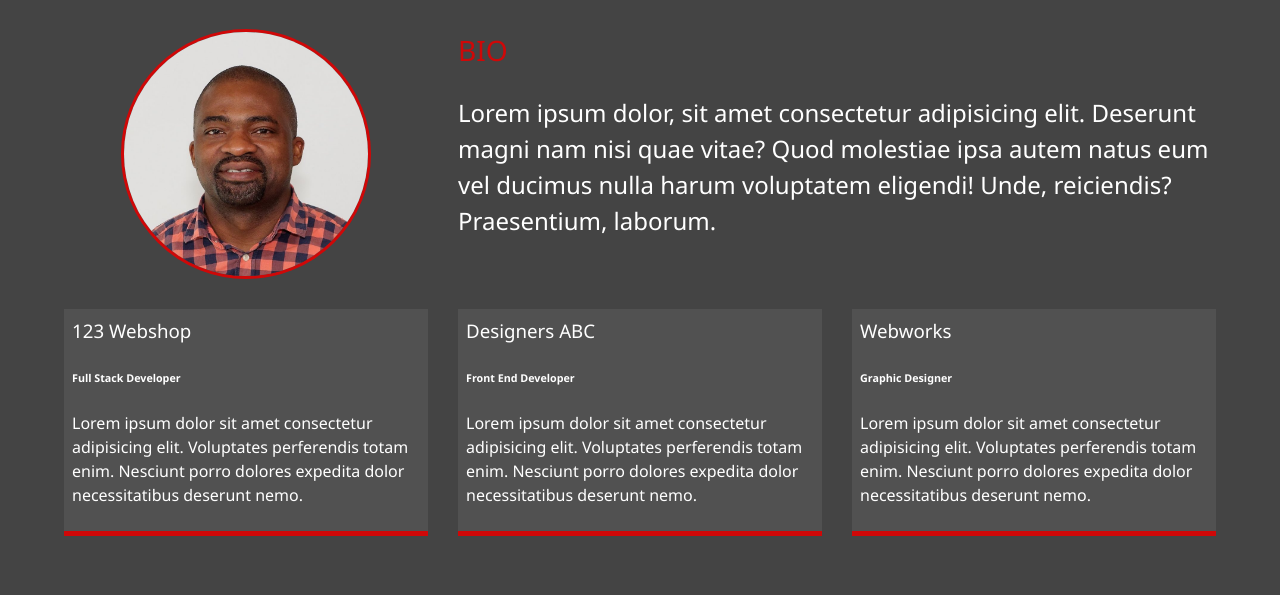
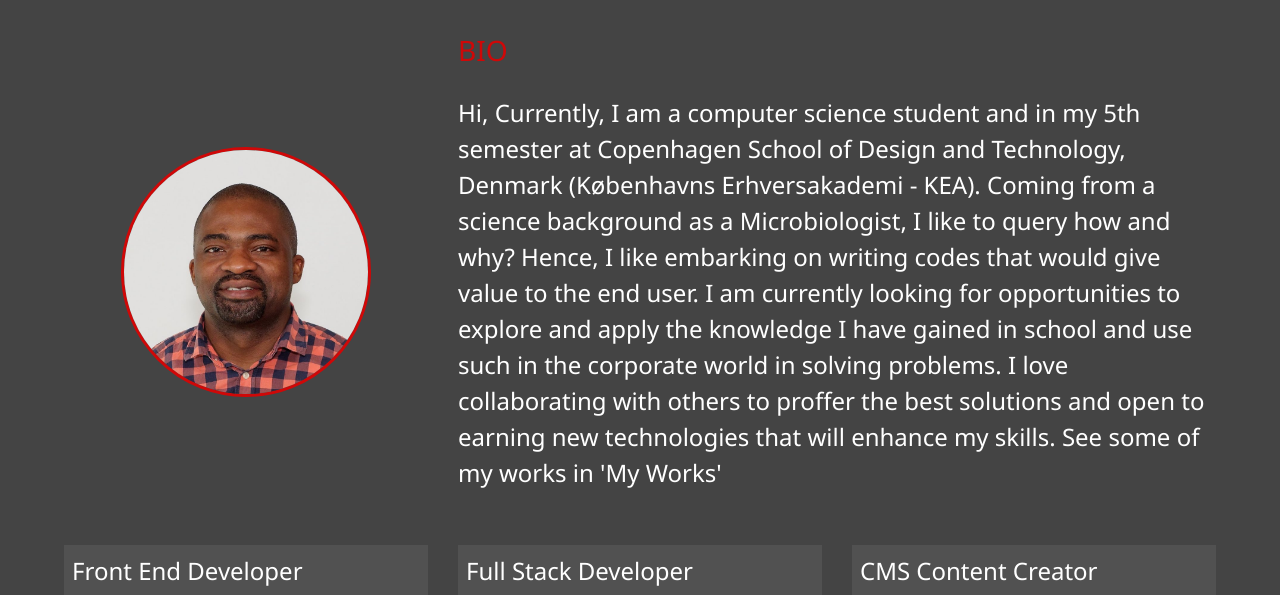
Before and after one commit to Osi4lucy/my-portfolio-website, a website: page dist/about.html in a window 1280 px wide. Shown: the part 205-800 px from the top of the page. Drawn offline with Linux system fonts and the light colour scheme.

Commit message:
about me added

```diff
--- a/dist/about.html
+++ b/dist/about.html
@@ -62,29 +62,29 @@
 
       <div class="bio">
         <h3 class="text-secondary">BIO</h3>
-        <p>Lorem ipsum dolor, sit amet consectetur adipisicing elit. Deserunt magni nam nisi quae vitae? Quod molestiae ipsa
-          autem natus eum vel ducimus nulla harum voluptatem eligendi! Unde, reiciendis? Praesentium, laborum.</p>
+        <p>Hi,
+          Currently, I am a computer science student and in my 5th semester at Copenhagen School of Design and Technology, Denmark (Københavns Erhversakademi - KEA). Coming from a science background as a Microbiologist, I like to query how and why? Hence, I like embarking on writing codes that would give value to the end user.
+          I am currently looking for opportunities to explore and apply the knowledge I have gained in school and use such in the corporate world in solving problems.
+          I love collaborating with others to proffer the best solutions and open to earning new technologies that will enhance my skills. See some of my works in 'My Works'
+          </p>
       </div>
 
       <div class="job job-1">
-        <h3>123 Webshop</h3>
-        <h6>Full Stack Developer</h6>
-        <p>Lorem ipsum dolor sit amet consectetur adipisicing elit. Voluptates perferendis totam enim. Nesciunt porro dolores
-          expedita dolor necessitatibus deserunt nemo.</p>
+        <h2>Front End Developer</h2>
+        <!--<h6>Full Stack Developer</h6>-->
+        <p>I love working with HTML, CSS, bootstrap, SASS and JavaScript to create pages that meet the requirements of the project. Creating a good looking website is enhanced by good UX design. Hence, I had to learn how to do same in the course of my education.</p>
       </div>
 
       <div class="job job-2">
-        <h3>Designers ABC</h3>
-        <h6>Front End Developer</h6>
-        <p>Lorem ipsum dolor sit amet consectetur adipisicing elit. Voluptates perferendis totam enim. Nesciunt porro dolores
-          expedita dolor necessitatibus deserunt nemo.</p>
+        <h2>Full Stack Developer</h2>
+        <!--<h6>Front End Developer</h6>-->
+        <p>Creating dynamic websites that gives the user a unique and custom experience every time they log on to the website. I have used technologies like spring and node.js to create dynamic web pages in the course of my education. I have also worked with Databases like MYSQL and MongoDB, especially using cloud storages like AWS and ATLAS.</p>
       </div>
 
       <div class="job job-3">
-        <h3>Webworks</h3>
-        <h6>Graphic Designer</h6>
-        <p>Lorem ipsum dolor sit amet consectetur adipisicing elit. Voluptates perferendis totam enim. Nesciunt porro dolores
-          expedita dolor necessitatibus deserunt nemo.</p>
+        <h2>CMS Content Creator</h2>
+        <!--<h6>Graphic Designer</h6>-->
+        <p>Using content management systems live Wordpress, Joomla, Wix and Nicepage has made web development easier and faster. I have created pages with Wordpress, using elementor as the main plugin to create nice looking website. I am currently experimenting with Nicepage.</p>
       </div>
     </div>
   </main>
```
